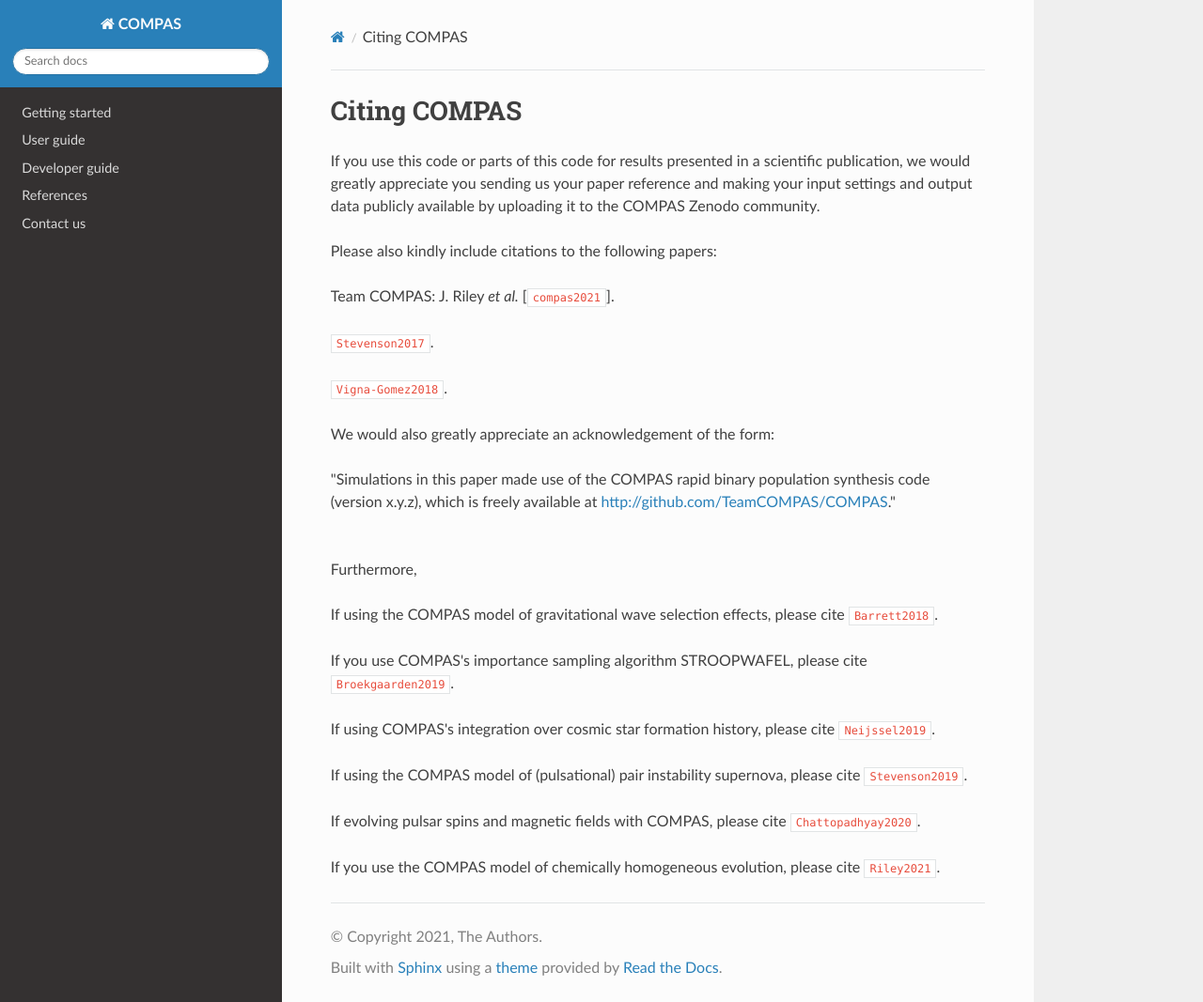
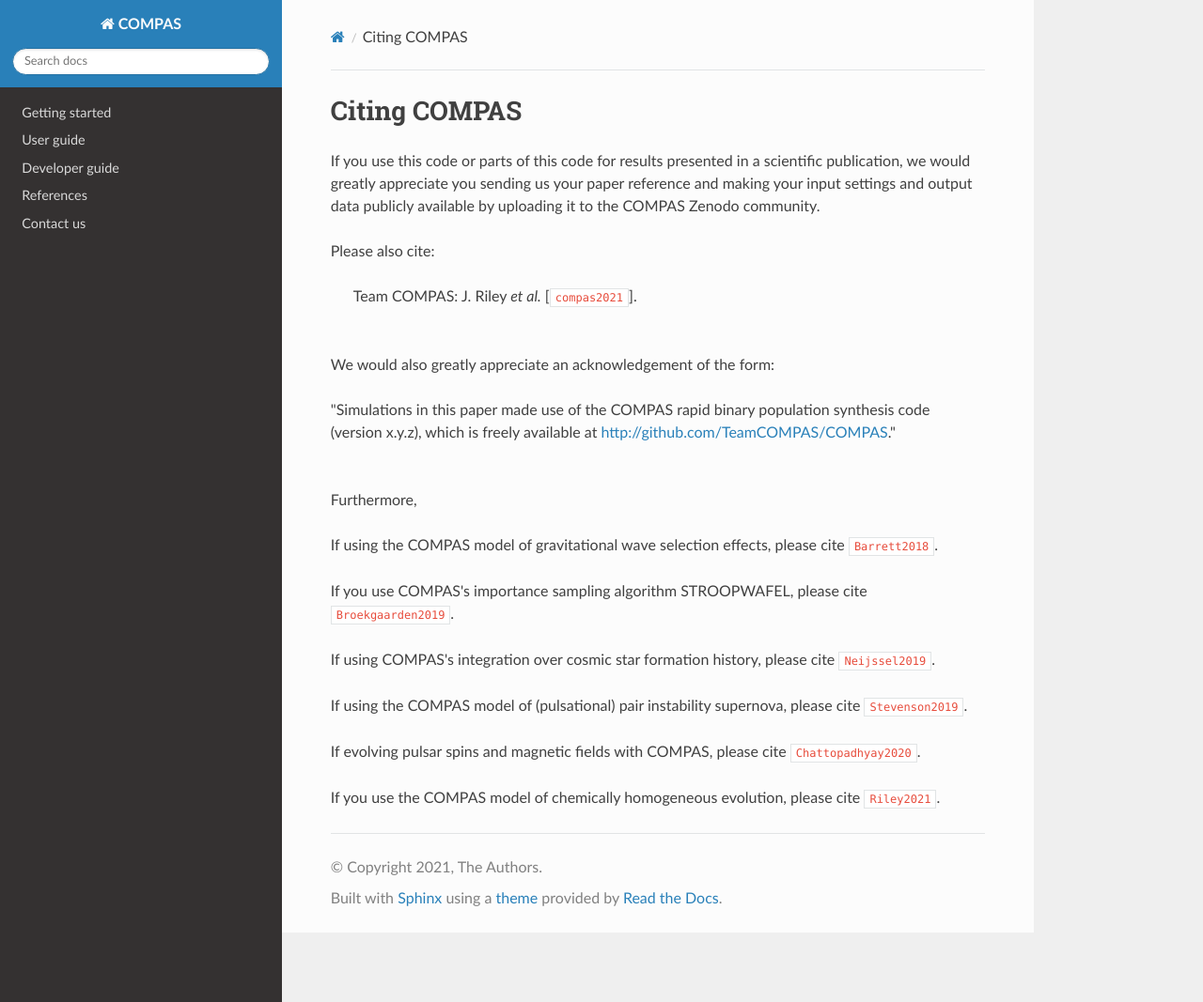
Before and after one commit to jeffriley/COMPAS-docs-test, a Sphinx documentation site: the page built from docs/how-to-cite.rst, in a window 1280 px wide and 1067 px high. Shown: the whole window at 94% size. Built offline with Sphinx 7.4.7 and the Read the Docs theme 2.0.0, drawn with Linux system fonts in a browser that asks for light colours; pages that are not in the unit, such as notebooks, are missing from menus; cross-references to code outside the pages are shown as plain code.

Commit message:
Removed some requests for citation on 'cite COMPAS' page

```diff
--- a/docs/how-to-cite.rst
+++ b/docs/how-to-cite.rst
@@ -4,14 +4,11 @@ Citing COMPAS
 If you use this code or parts of this code for results presented in a scientific publication, we would greatly appreciate you sending
 us your paper reference and making your input settings and output data publicly available by uploading it to the COMPAS Zenodo community.
 
-Please also kindly include citations to the following papers:
+Please also cite:
 
-Team COMPAS: J. Riley `et al.` [:cite:year:`compas2021`].
+    Team COMPAS: J. Riley `et al.` [:cite:year:`compas2021`].
 
-:cite:t:`Stevenson2017`.
-
-:cite:t:`Vigna-Gomez2018`.
-
+|br|
 We would also greatly appreciate an acknowledgement of the form:
 
 "Simulations in this paper made use of the COMPAS rapid binary population synthesis code (version x.y.z), which is freely available at http://github.com/TeamCOMPAS/COMPAS."
--- a/docs/refs.bib
+++ b/docs/refs.bib
@@ -1,6 +1,10 @@
 @misc{compas2021,
         title = {Rapid stellar and binary population synthesis with COMPAS},
-       author = {{Team COMPAS} and Jeff {Riley} and Poojan Agrawal and Jim W. Barrett and Kristan N. K. Boyett and Floor S. Broekgaarden and Debatri Chattopadhyay and Sebastian M. Gaebel and Fabian Gittins and Ryosuke Hirai and George Howitt and Stephen Justham and Lokesh Khandelwal and Floris Kummer and Mike Y. M. Lau and Ilya Mandel and Selma E. de Mink and Coenraad Neijssel and Tim Riley and Lieke van Son and Simon Stevenson and Alejandro Vigna-Gomez and Serena Vinciguerra and Tom Wagg and Reinhold Willcox},
+       author = {{Team COMPAS} and Jeff {Riley} and Poojan Agrawal and Jim W. Barrett and Kristan N. K. Boyett and
+                Floor S. Broekgaarden and Debatri Chattopadhyay and Sebastian M. Gaebel and Fabian Gittins and Ryosuke Hirai and
+                George Howitt and Stephen Justham and Lokesh Khandelwal and Floris Kummer and Mike Y. M. Lau and Ilya Mandel and
+                Selma E. de Mink and Coenraad Neijssel and Tim Riley and Lieke van Son and Simon Stevenson and Alejandro Vigna-Gomez and
+                Serena Vinciguerra and Tom Wagg and Reinhold Willcox},
          year = {2021},
        eprint = {2109.10352},
 archivePrefix = {arXiv},
```
Also changed, not shown: 10 other files.
